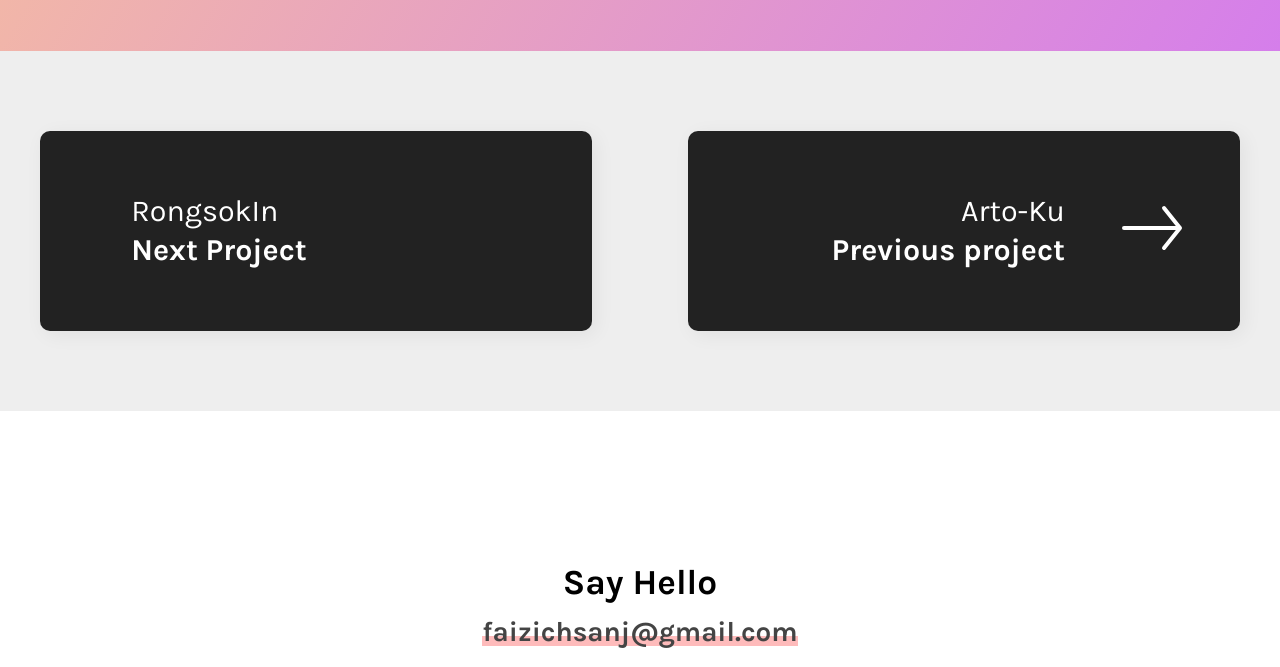
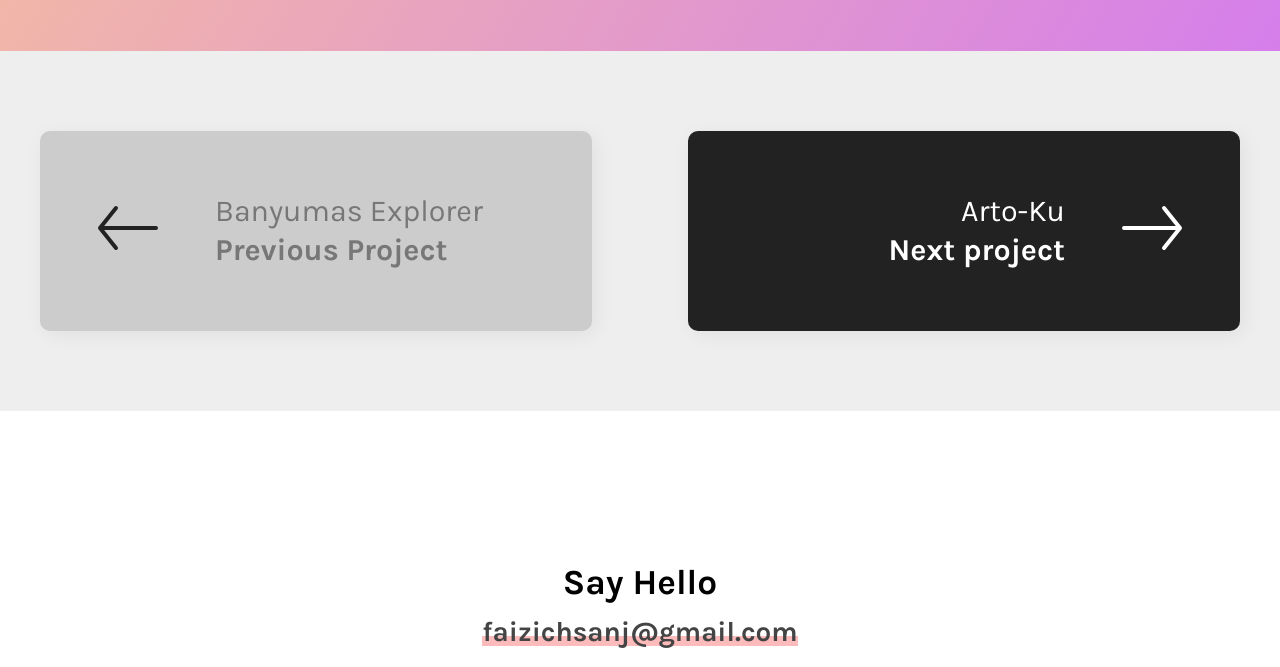
Before and after one commit to fukou/fukou.github.io, a plain HTML site: page work/fukuo.html in a window 1280 px wide. Shown: the part 2460-3127 px from the top of the page. Drawn offline with nearby package versions, Linux system fonts and the light colour scheme; some packages are replaced by stand-ins of ours; a script that the page names is missing.

Commit message:
Just edited the pagination

```diff
--- a/css/index-readmore.css
+++ b/css/index-readmore.css
@@ -337,6 +337,17 @@ nav#other-project ul li {
     border-radius: 10px;
 }
 
+nav#other-project ul li.wip-p {
+    background-color:#ccc;
+    cursor: not-allowed;
+} nav#other-project ul li.wip-p a, nav#other-project ul li.wip-p span, nav#other-project ul li.wip-p  {
+    color:#777;
+}
+
+nav#other-project ul li.wip-p svg {
+    color:#222!important;
+}
+
 nav#other-project ul li:hover {
     background-color: #C8E4E7;
     color: #222;
@@ -374,7 +385,7 @@ nav#other-project ul li a:hover svg {
 }
 
 nav#other-project ul li:hover span,
-nav#other-project ul li:hover svg {
+nav#other-project ul li:first-child:hover svg, nav#other-project ul li:last-child:hover svg {
     color: #222;
 }
 
@@ -398,7 +409,15 @@ nav#other-project ul li:last-child {
     text-align: right;
 }
 
-nav#other-project ul li svg {
+nav#other-project ul li:first-child svg {
+    color: #fff;
+    margin: 0 -2.5em 0 3.5em;
+    -webkit-transition: 0.4s;
+    -o-transition: 0.4s;
+    transition: 0.4s;
+}
+
+nav#other-project ul li:last-child svg {
     color: #fff;
     margin: 0 3.5em 0 -2.5em;
     -webkit-transition: 0.4s;
--- a/work/fukuo.html
+++ b/work/fukuo.html
@@ -66,8 +66,10 @@
 
     <nav id="other-project">
         <ul>
-            <li><a href="rongsokin.html">RongsokIn<br><span>Next Project</span></a></li>
-            <li><a href="artoku.html">Arto-Ku<br><span>Previous project</span></a> <svg id="i-arrow-right" viewBox="0 0 32 32" width="64" height="64" fill="none" stroke="currentcolor" stroke-linecap="round" stroke-linejoin="round" stroke-width="2">
+            <li class="wip-p"><svg id="i-arrow-left" viewBox="0 0 32 32" width="64" height="64" fill="none" stroke="currentcolor" stroke-linecap="round" stroke-linejoin="round" stroke-width="2">
+    <path d="M10 6 L2 16 10 26 M2 16 L30 16" />
+</svg> <a>Banyumas Explorer<br><span>Previous Project</span></a></li>
+            <li><a href="artoku.html">Arto-Ku<br><span>Next project</span></a> <svg id="i-arrow-right" viewBox="0 0 32 32" width="64" height="64" fill="none" stroke="currentcolor" stroke-linecap="round" stroke-linejoin="round" stroke-width="2">
                         <path d="M22 6 L30 16 22 26 M30 16 L2 16" />
                     </svg></li>
         </ul>
```
Also changed, not shown: work/artoku.html (+3 -1 lines), work/rongsokin.html (+4 -2 lines).
